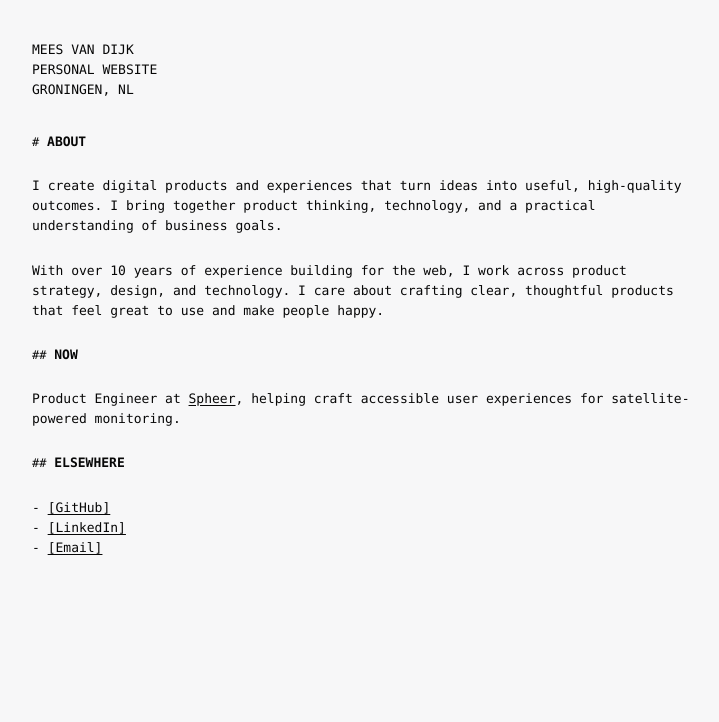
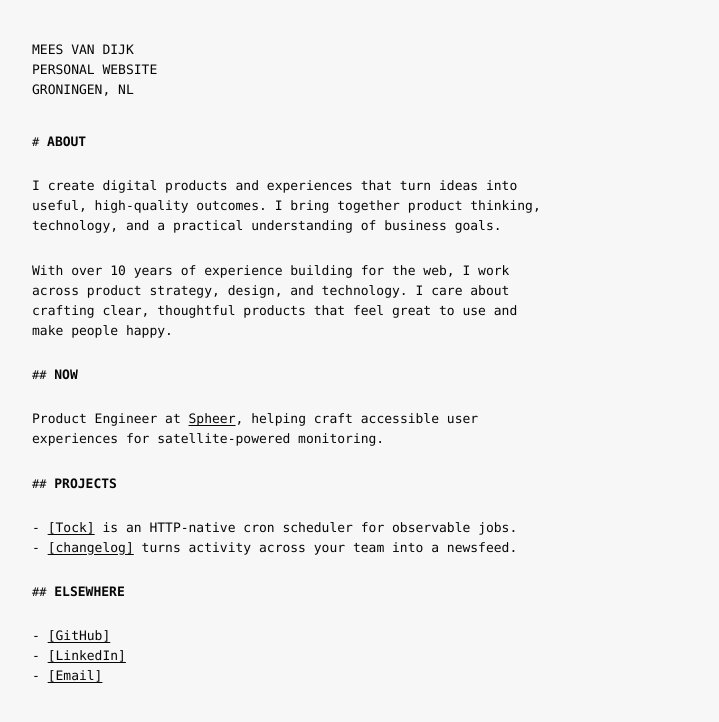
Before and after one commit to mees-/profile, a Next.js app: page / in a window 1280 px wide. Shown: the top 722 px of the page, without its empty margins (8-727 px from the left). Built offline with nearby package versions, Linux system fonts and the light colour scheme.

Commit message:
Add projects

```diff
--- a/src/app/page.tsx
+++ b/src/app/page.tsx
@@ -58,7 +58,7 @@ export default function Index() {
   return (
     <>
       <StructuredData />
-      <main className="w-full max-w-2xl">
+      <main className="w-full max-w-lg">
         <header className="mb-8 leading-5" aria-label="Site letterhead">
           <p>MEES VAN DIJK</p>
           <p>PERSONAL WEBSITE</p>
@@ -96,6 +96,32 @@ export default function Index() {
             </Link>
             , helping craft accessible user experiences for satellite-powered monitoring.
           </p>
+        </section>
+
+        <section className="mt-6" aria-labelledby="projects">
+          <Header id="projects" level={2}>
+            PROJECTS
+          </Header>
+          <ul className="list-none p-0">
+            <li>
+              -{" "}
+              <Link className={linkClassName} href="https://tock.run" aria-label="Go to Tock">
+                [Tock]
+              </Link>{" "}
+              is an HTTP-native cron scheduler for observable jobs.
+            </li>
+            <li>
+              -{" "}
+              <Link
+                className={linkClassName}
+                href="https://changelog.work"
+                aria-label="Go to changelog"
+              >
+                [changelog]
+              </Link>{" "}
+              turns activity across your team into a newsfeed.
+            </li>
+          </ul>
         </section>
 
         <section className="mt-6" aria-labelledby="elsewhere">
```
